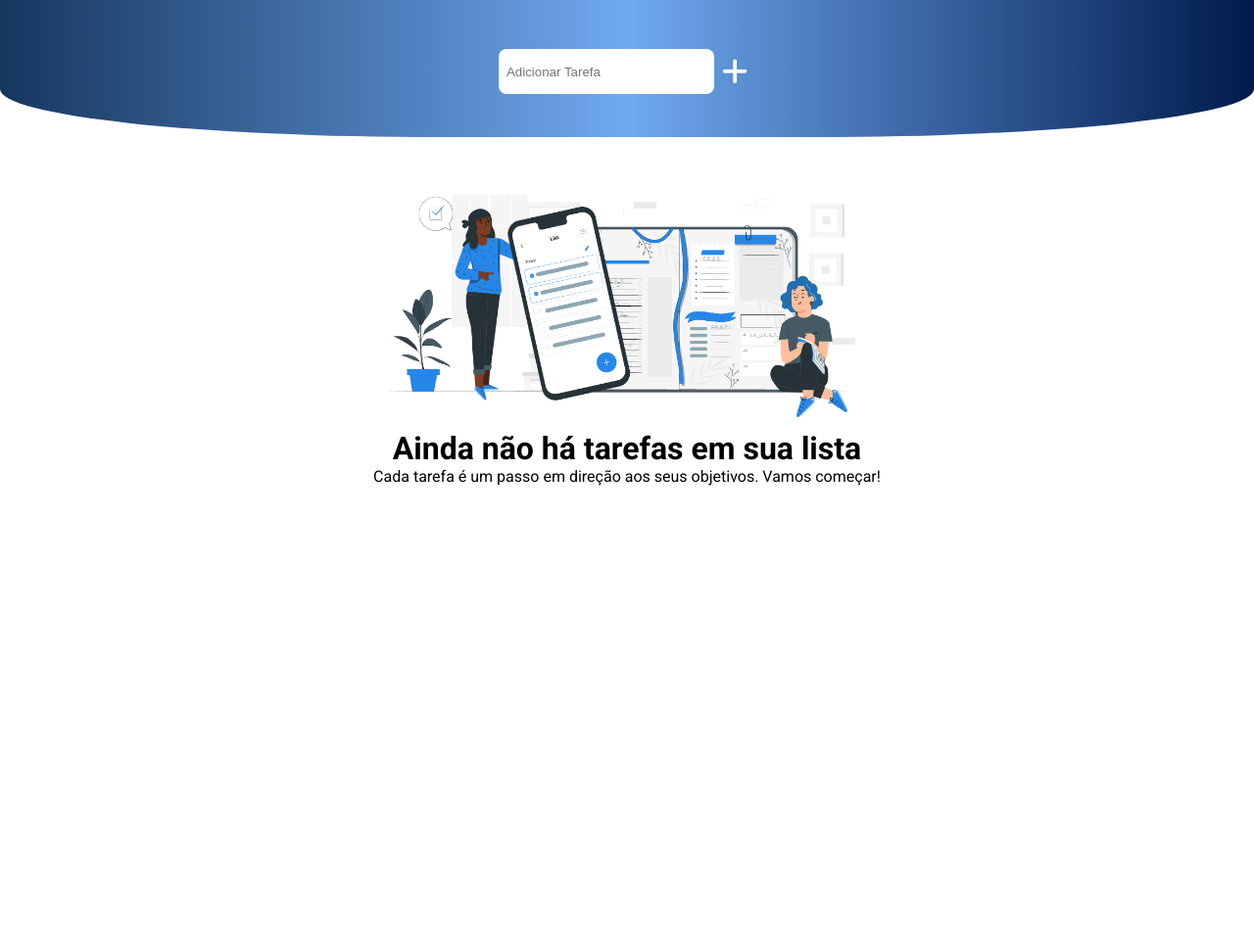
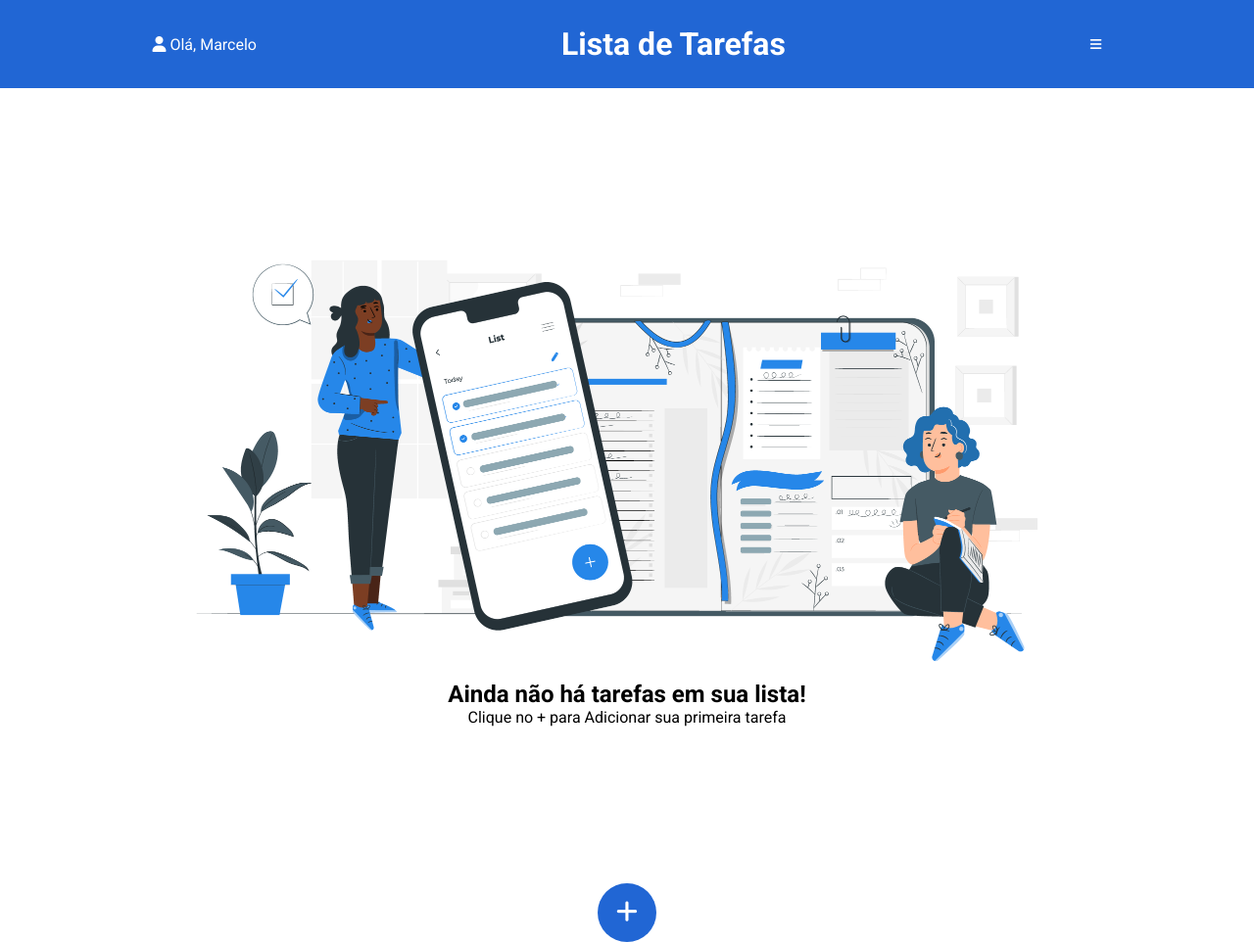
Before and after one commit to MarceloDEV05/ToDo-List, a website: page index.html in a window 1280 px wide. Shown: the whole page at 98% size. Before the commit the page ends 800 px from the top, so only its background shows below. Drawn offline with Linux system fonts and the light colour scheme.

Commit message:
modificando para nova interface e novas interações

```diff
--- a/index.html
+++ b/index.html
@@ -10,35 +10,43 @@
         integrity="sha512-Kc323vGBEqzTmouAECnVceyQqyqdsSiqLQISBL29aUW4U/M7pSPA/gEUZQqv1cwx4OnYxTxve5UMg5GT6L4JJg=="
         crossorigin="anonymous" referrerpolicy="no-referrer" />
 
-    <title>App To-Do</title>
+    <title>App Lista de Tarefas</title>
 </head>
 
-<body>
+<div class="app-header">
+    <span><i class="fas fa-user"></i> Olá, Marcelo</span>
+    <h1>Lista de Tarefas</h1>
+    <button class="bars"><i class="fas fa-bars"></i></button>
 
-    <div class="curvature">
+</div>
 
-        <div class="class-todo">
-            <input type="text" placeholder="Adicionar Tarefa" class="nameTask">
-            <button class="addTask"><i class="fa-solid fa-plus"></i></button>
-        </div>
+<div class="app-interface">
+    <div class="interface">
+        <aside class="img-central" id="img-central">
+            <img src="/img/distribuicao-de-tarefas.png" width="900px" alt="imagem-de-representação">
+            <h1>Ainda não há tarefas em sua lista!</h1>
+            <p>Clique no + para Adicionar sua primeira tarefa</p>
+        </aside>
 
     </div>
 
-    <p id="alert-message">Insira uma tarefa para continuar!</p>
+    <div class="add-new-task">
+        <article class="btn-add-task">
+            <button class="addTask" id="addTask"><i class="fas fa-plus"></i></button>
+        </article>
+    </div>
+</div>
 
-    <div class="part-img">
-        <img src="/img/distribuicao-de-tarefas.png" alt="" width="500px">
-        <h1 id="first-phrase">Ainda não há tarefas em sua lista</h1>
-        <p id="second-phrase">Cada tarefa é um passo em direção aos seus objetivos. Vamos começar!</p>
+<div class="details-task">
+    <div class="box">
+        <input type="text" id="nameTask" placeholder="ex. Ir a academia"><br>
+        <input type="text" id="description" placeholder="adicione uma descricão"><br>
+        <button id="addTask">Adicionar</button>
+        <button id="cancelTask">Cancelar</button>
     </div>
-    <div class="list">
-        <ul class="lista">
+</div>
 
-        </ul>
-    </div>
-
-
-    <script src="main.js"></script>
+<script src="main.js"></script>
 </body>
 
 </html>
--- a/style.css
+++ b/style.css
@@ -1,95 +1,99 @@
-
 @import url('https://fonts.googleapis.com/css2?family=Roboto:ital,wght@0,100;0,300;0,400;0,500;0,700;0,900;1,100;1,300;1,400;1,500;1,700;1,900&display=swap');
 
-*{
+* {
     margin: 0;
     padding: 0;
     box-sizing: border-box;
 }
 
-body{
+body {
+    background-color: #ffffff;
+    height: 100vh;
+    background-size: cover;
+    font-family: roboto;
+}
+.app-header{
+    background-color: rgb(33, 102, 212);
+    width:100%;
+    height: 90px;
+    display: flex;
+    justify-content: space-around;
+    align-items: center;
+    color: white;
+}
 
-    background-size: cover;
-    height: 100vh;
-    font-family: roboto;
+.fa-bars{
+    background: none;
+    color: white;
+
+}
+.bars{
+    background: none;
+    border: none;
+    cursor: pointer;
+
+}
+
+::-webkit-scrollbar-track{
+    background-color: rgb(33, 102, 212);
+}
+::-webkit-scrollbar{
+    background-color: rgb(69, 215, 255);
+}
+::-webkit-scrollbar-thumb{
+    background-color: rgb(221, 221, 221);
+    height: 10%;
+    border-radius: 10px;
+}
+
+.img-central{
+    text-align: center;
+    align-items: center;
+    justify-content: center;
+    margin: 10rem auto;
+}
+
+.add-new-task{
+    text-align:center;
+}
+
+.addTask{
+    margin: auto;
+    background-color: rgb(33, 102, 212);
+    border: none;
+    border-radius: 50%;
+    width: 60px;
+    height: 60px;
+    display: flex;
+    align-items: center;
+    justify-content: center;
+    font-size: 25px;
+    color: white;
+    cursor: pointer;
 }
 
 
-.curvature{
-    border-bottom-right-radius: 35%;
-    border-bottom-left-radius: 35%;
-    height: 140px;
+.details-task {
+    background-color: rgba(0, 0, 0, 0.678);
     width: 100%;
-    margin: 0;
-    background-image: linear-gradient( to right,rgb(22, 54, 95), rgb(112, 169, 240),rgb(0, 26, 77));
-}
-
-.class-todo{
-    display: flex;
-    margin:0 auto;
     justify-content: center;
-}
-
-.nameTask, .addTask{
-    margin-top: 50px;
-    padding: 8px;
-    border-radius: 8px;
-    border: none;
+    align-items: center;
+    height: 100vh;
+    position: fixed;
+    top: 0;
+    left: 0;
+    z-index: 99;
+    display: none;
 
 }
 
-.nameTask{
-    width: 220px;
+.box {
+    border: 1px solid #fff;
+    width: 300px;
+    height: 300px;
+    border-radius: 8px;
+    margin: 0 auto;
+    margin-top: 245px;
+    background-color: rgb(227, 225, 225);
+
 }
-
-
-.addTask{
-    margin-left: px;
-    background: none;
-    border: none;
-}
-
-.list{
-    display: flex;
-    justify-content: center;
-    margin-top: 50px;
-}
-
-.list ul li{
-    margin-top: 30px;
-    list-style-type: none;
-    background-image: linear-gradient( to right,rgb(22, 54, 95), rgb(112, 169, 240),rgb(0, 26, 77));
-    padding: 30px;
-    width: 300px;
-    height: 100px;
-    border-radius: 8px;
-    color: white;
-}
-
-.fa-plus{
-    color: white;
-    cursor: pointer;
-    font-size: 30px;
-}
-
-#alert-message{
-    color: red;
-    text-align: center;
-    margin-top: 20px;
-    display: none;
-}
-
-.part-img{
-    justify-content: center;
-    text-align: center;
-    display: block;
-}
-
-img{
-    margin-top: 50px;
-}
-
-#first-phrase, #second-phrase{
-    text-align: center;
-    color: rgb(0, 0, 0);
-}
```
